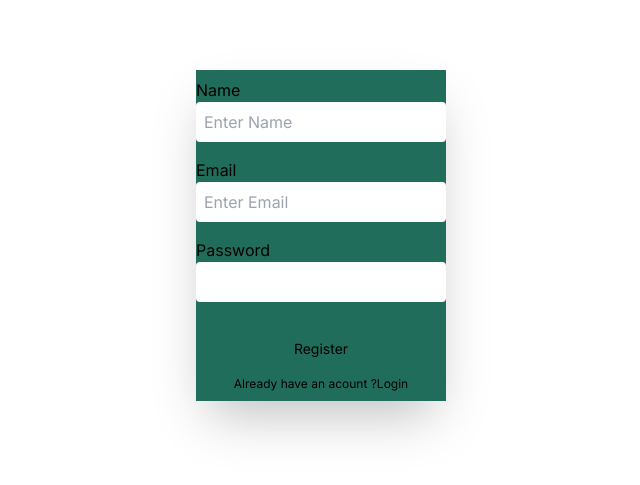
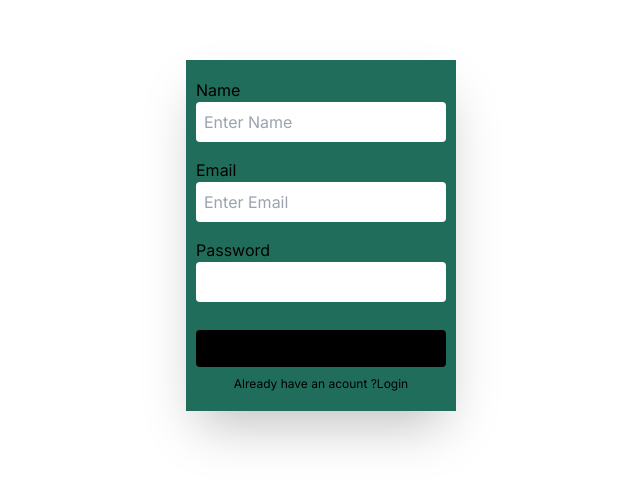
Before and after one commit to goodylove/Next-auth-task, a Next.js app: page /auth/register in a window 1280 px wide. Shown: the part 165-650 px from the top of the page, without its empty margins (319-959 px from the left). Built offline with nearby package versions, Linux system fonts and the light colour scheme; a web font is replaced by a local one.

Commit message:
bug: fix bug

```diff
--- a/Components/login/index.tsx
+++ b/Components/login/index.tsx
@@ -46,7 +46,7 @@ export default function Login() {
         <div className="w-[400px] flex  justify-center ">
           <form
             onSubmit={handleLogin}
-            className=" max-h-[400px]  gap-1 w-[100%]  mt-20 rounded-md   p-[10px]   bg-[#216D5B]  justify-center items-center  flex flex-col    shadow-2xl"
+            className=" max-h-[400px]  gap-1 w-[100%]  mt-20 rounded-md   login   bg-[#216D5B]  justify-center items-center  flex flex-col    shadow-2xl"
           >
             <div className="flex flex-col gap-1 w-full py-1">
               <label htmlFor="email" className="font-Inter">
@@ -77,7 +77,7 @@ export default function Login() {
               />
             </div>
 
-            <Button className="bg-black w-full p-2 mt-5 rounded font-Inter text-[15px] font-[800]   text-[#fff]">
+            <Button className="btn  w-full p-2 mt-5 rounded font-Inter text-[15px] font-[800]   text-[#fff]">
               Login
             </Button>
 
--- a/Components/register/index.tsx
+++ b/Components/register/index.tsx
@@ -52,7 +52,7 @@ export default function Register() {
         <div className="w-[500px] flex  flex-col justify-center">
           <form
             onSubmit={handleSUbmit}
-            className=" max-h-[400px]   mt-20 gap-2  w-[100%]  rounded-md  p-[10px]  justify-center items-center  flex flex-col   border-[1px] shadow-2xl  bg-[#216D5B] "
+            className=" max-h-[400px]   mt-20 gap-2  w-[100%]  rounded-md  login  justify-center items-center  flex flex-col   border-[1px] shadow-2xl  bg-[#216D5B] "
           >
             <div className="flex flex-col gap-1 w-full py-2">
               <label htmlFor="name" className="font-Inter">
@@ -98,7 +98,7 @@ export default function Register() {
               />
             </div>
 
-            <Button className="bg-black w-full p-2 mt-5 rounded font-Inter font-[800] text-[14px]  text-[#fff]">
+            <Button className="btn w-full p-2 mt-5 rounded font-Inter font-[800] text-[14px]  text-[#fff]">
               Register
             </Button>
 
--- a/app/globals.css
+++ b/app/globals.css
@@ -16,6 +16,12 @@
     --background-end-rgb: 0, 0, 0;
   }
 }
+.login {
+  padding: 10px;
+}
+.btn {
+  background-color: black;
+}
 
 body {
   color: rgb(var(--foreground-rgb));
```
